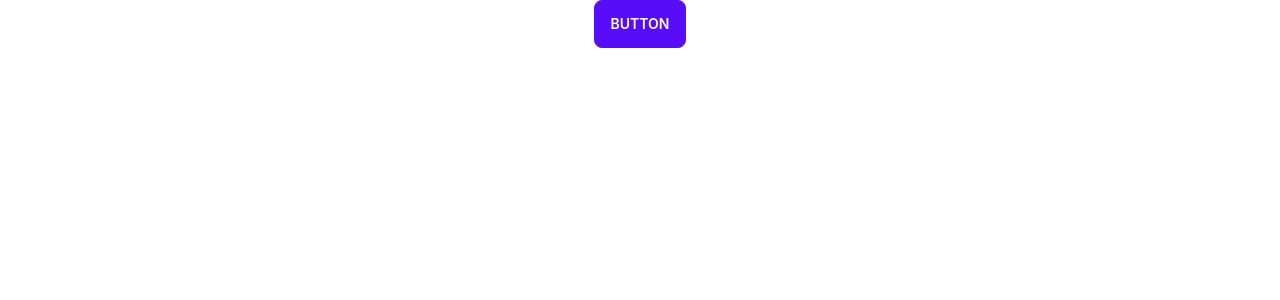
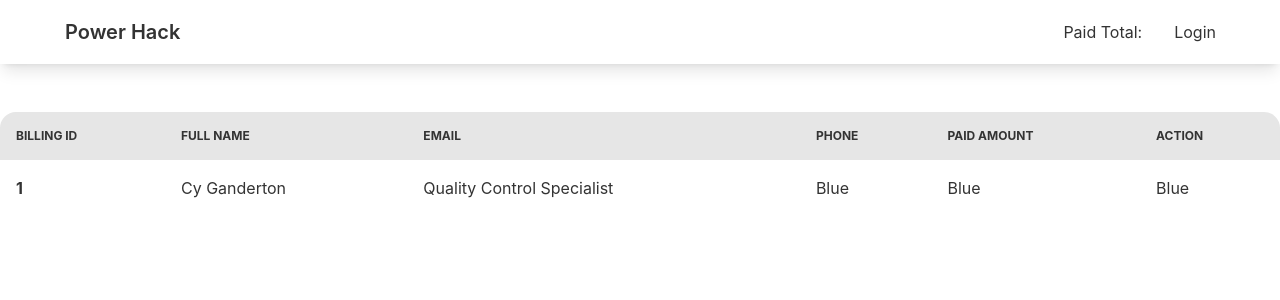
Before and after one commit to rokib97/power-hack, a React (Create React App) app: page / in a window 1280 px wide. Shown: the top 300 px of the page. Built offline with nearby package versions, Linux system fonts and the light colour scheme.

Commit message:
added table

```diff
--- a/src/App.js
+++ b/src/App.js
@@ -1,10 +1,13 @@
 import "./App.css";
+import Header from "./components/Header/Header";
+import Dashboard from "./Pages/Dashboard/Dashboard";
 
 function App() {
   return (
-    <div className="App">
-      <button class="btn btn-primary">Button</button>
-    </div>
+    <>
+      <Header />
+      <Dashboard />
+    </>
   );
 }
 
--- /dev/null
+++ b/src/Pages/Dashboard/Dashboard.js
@@ -0,0 +1,34 @@
+const Dashboard = () => {
+  return (
+    <>
+      <div className="mt-12">
+        <div class="overflow-x-auto">
+          <table class="table w-full">
+            <thead>
+              <tr>
+                <th>Billing ID</th>
+                <th>Full Name</th>
+                <th>Email</th>
+                <th>Phone</th>
+                <th>Paid Amount</th>
+                <th>Action</th>
+              </tr>
+            </thead>
+            <tbody>
+              <tr>
+                <th>1</th>
+                <td>Cy Ganderton</td>
+                <td>Quality Control Specialist</td>
+                <td>Blue</td>
+                <td>Blue</td>
+                <td>Blue</td>
+              </tr>
+            </tbody>
+          </table>
+        </div>
+      </div>
+    </>
+  );
+};
+
+export default Dashboard;
--- /dev/null
+++ b/src/components/Header/Header.js
@@ -0,0 +1,24 @@
+const Header = () => {
+  return (
+    <div class="navbar bg-base-100 lg:px-12 shadow-lg">
+      <div class="flex-1">
+        <a href="/" class="btn btn-ghost normal-case text-xl">
+          Power Hack
+        </a>
+      </div>
+      <div class="flex-none">
+        <ul class="menu menu-horizontal p-0">
+          <li>
+            <p>Paid Total: </p>
+          </li>
+
+          <li>
+            <a>Login</a>
+          </li>
+        </ul>
+      </div>
+    </div>
+  );
+};
+
+export default Header;
--- a/tailwind.config.js
+++ b/tailwind.config.js
@@ -1,8 +1,30 @@
 /** @type {import('tailwindcss').Config} */
 module.exports = {
   content: ["./src/**/*.{html,js}"],
-  theme: {
-    extend: {},
+  daisyui: {
+    themes: [
+      {
+        mytheme: {
+          primary: "#570DF8",
+
+          secondary: "#F000B8",
+
+          accent: "#37CDBE",
+
+          neutral: "#3D4451",
+
+          "base-100": "#FFFFFF",
+
+          info: "#3ABFF8",
+
+          success: "#36D399",
+
+          warning: "#FBBD23",
+
+          error: "#F87272",
+        },
+      },
+    ],
   },
   plugins: [require("daisyui")],
 };
```
